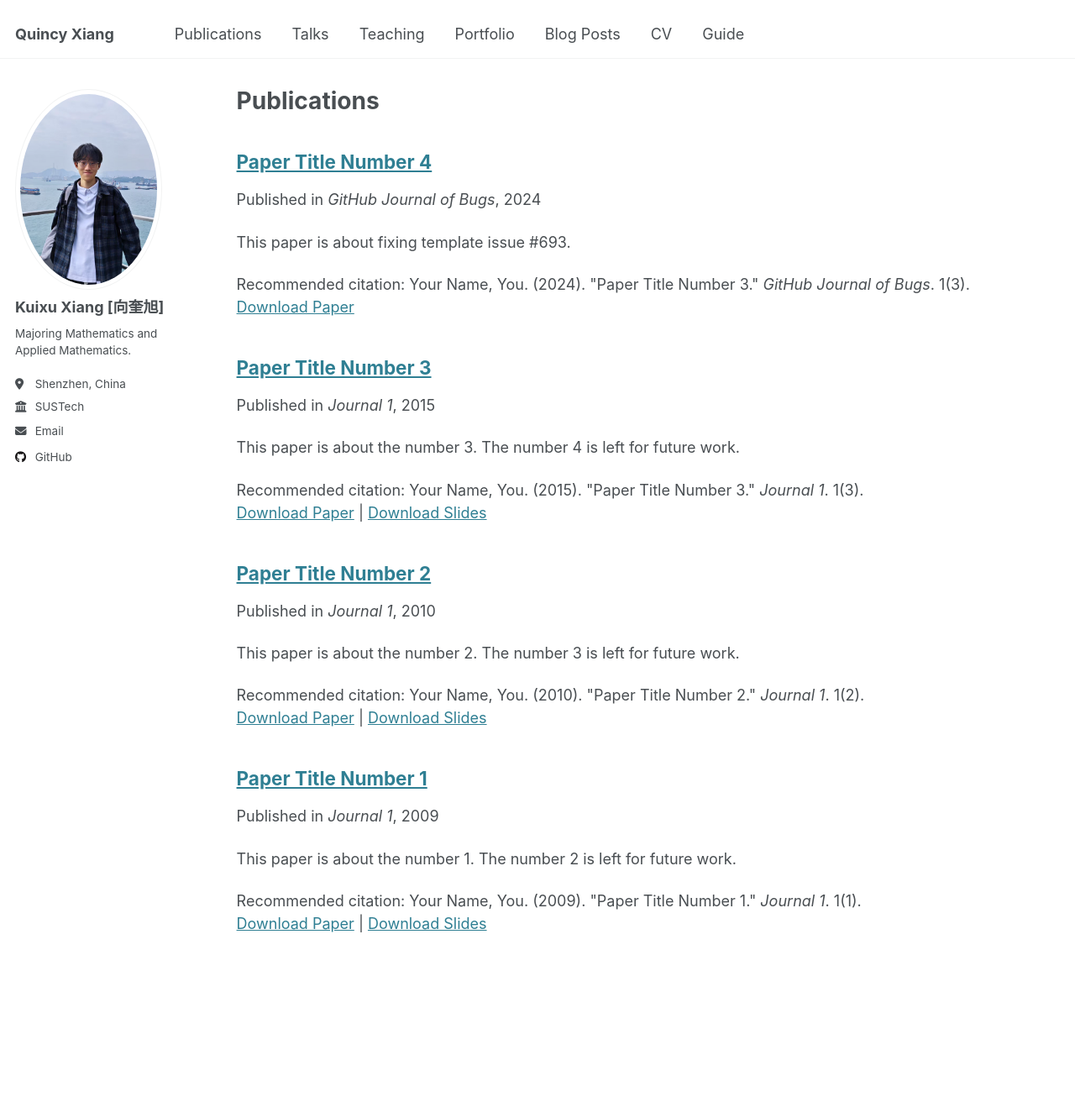
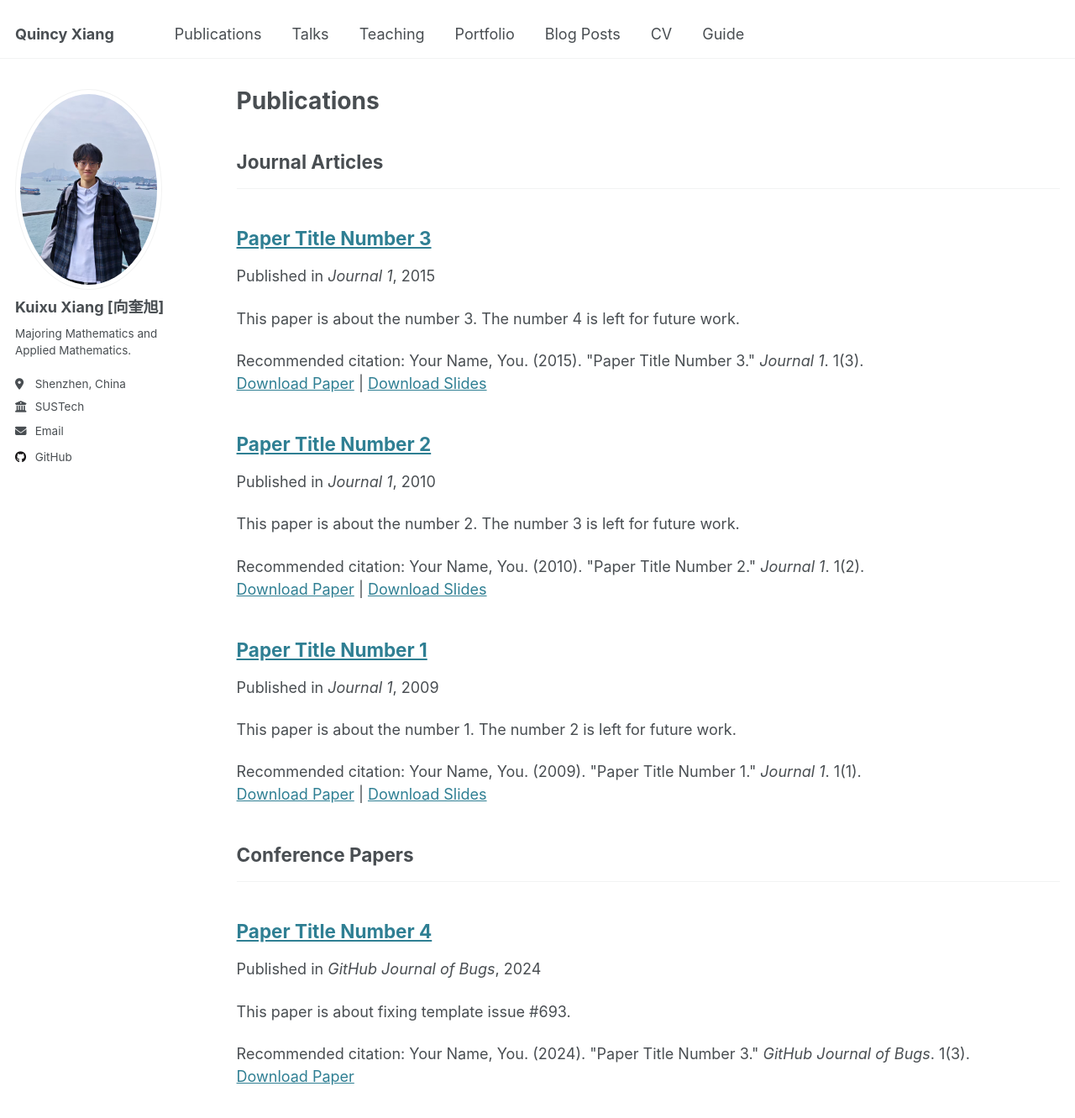
Before and after one commit to QUINCY-XIANG/quincyxiang.github.io, a Jekyll site: the page built from _pages/publications.html, in a window 1280 px wide and 1400 px high. Shown: the top 1331 px of the window at 84% size. Built offline with Jekyll 4.4.1, drawn with Linux system fonts in a browser that asks for light colours; part of the change alters nothing that is shown.

```diff
--- a/_config.yml
+++ b/_config.yml
@@ -76,7 +76,7 @@ author:
   zhihu            : # Username
 
 # Publication Category - The following the list of publication categories and their headings
-#publication_category:
+publication_category:
   books:
     title: 'Books'
   manuscripts:
```
